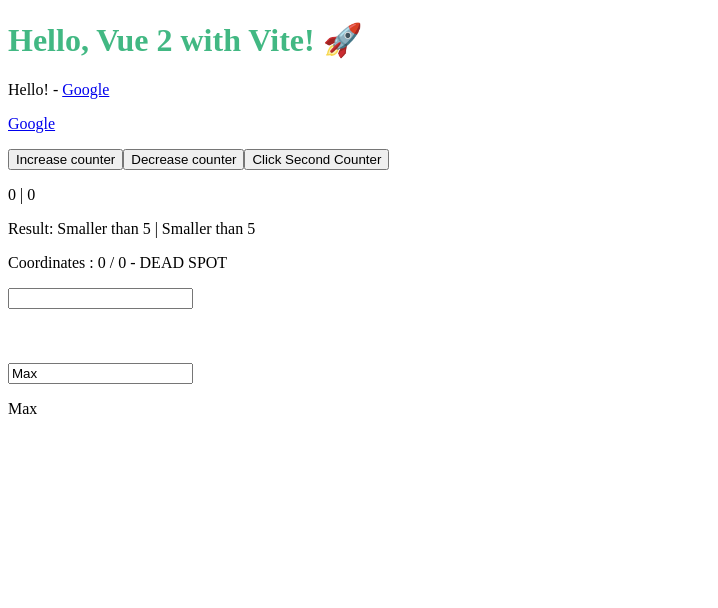
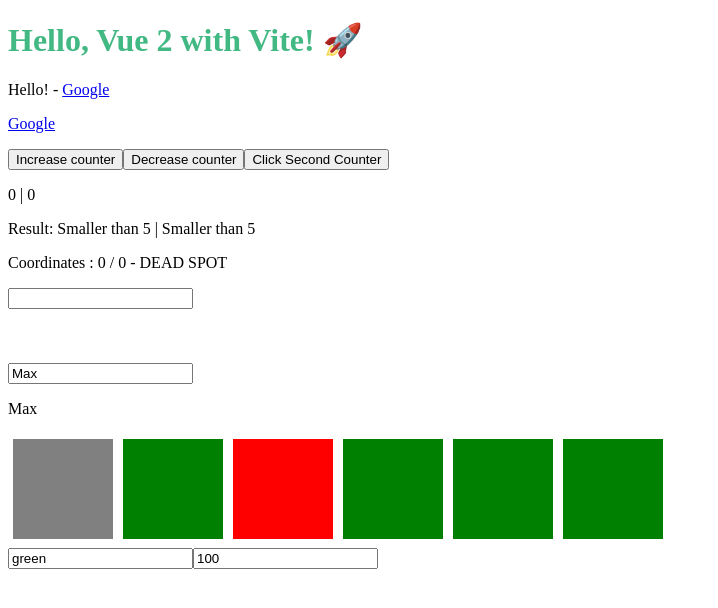
Before and after one commit to salmabenhadjali/learning-path, a Vue app: page / in a window 1280 px wide. Shown: the top 608 px of the page, without its empty margins (0-718 px from the left). Built offline with nearby package versions, Linux system fonts and the light colour scheme.

Commit message:
feat: Dynamic Styling with CSS Classes
Basics
Using objects
Using names
classes array
styles array

```diff
--- a/src/App.vue
+++ b/src/App.vue
@@ -19,6 +19,16 @@
 
     <input type="text" v-model="name">
     <p>{{ name }}</p>
+
+    <div class="demo" @click="attachedRed = !attachedRed" :class="{red: attachedRed}"></div>
+    <div class="demo" @click="attachedRed = !attachedRed" :class="[color, {red: attachedRed}]"></div>
+    <div class="demo" @click="attachedRed = !attachedRed" :class="divClasses"></div>
+    <div class="demo" @click="attachedRed = !attachedRed" :style="{backgroundColor: color}"></div>
+    <div class="demo" @click="attachedRed = !attachedRed" :style="myStyle"></div>
+    <div class="demo" @click="attachedRed = !attachedRed" :style="[myStyle, {height: width + 'px'}]"></div>
+    <br>
+    <input type="text" v-model="color">
+    <input type="text" v-model="width">
   </div>
 </template>
 
@@ -35,7 +45,10 @@
         secondCounter: 0,
         x: 0,
         y: 0,
-        name: 'Max'
+        name: 'Max',
+        attachedRed: false,
+        color: 'green',
+        width: 100
       }
     },
     // Dependent properties
@@ -44,6 +57,20 @@
       output() {
         console.log('Computed')
         return this.counter > 5 ? 'Greater than 5' : 'Smaller than 5'
+      },
+
+      divClasses() {
+        return {
+          red: !this.attachedRed,
+          blue: this.attachedRed
+        }
+      },
+
+      myStyle() {
+        return {
+          backgroundColor: this.color,
+          width: this.width + 'px'
+        }
       }
     },
     // Execute code upon data changes
@@ -83,8 +110,28 @@
   }
 </script>
 
-<style>
+<style scoped>
   h1 {
     color: #42b883;
   }
+
+  .demo {
+    width: 100px;
+    height: 100px;
+    background-color: gray;
+    display: inline-block;
+    margin: 5px;
+  }
+
+  .red {
+    background-color: red;
+  }
+
+  .blue {
+    background-color: blue;
+  }
+
+  .green {
+    background-color: green;
+  }
 </style>
```
